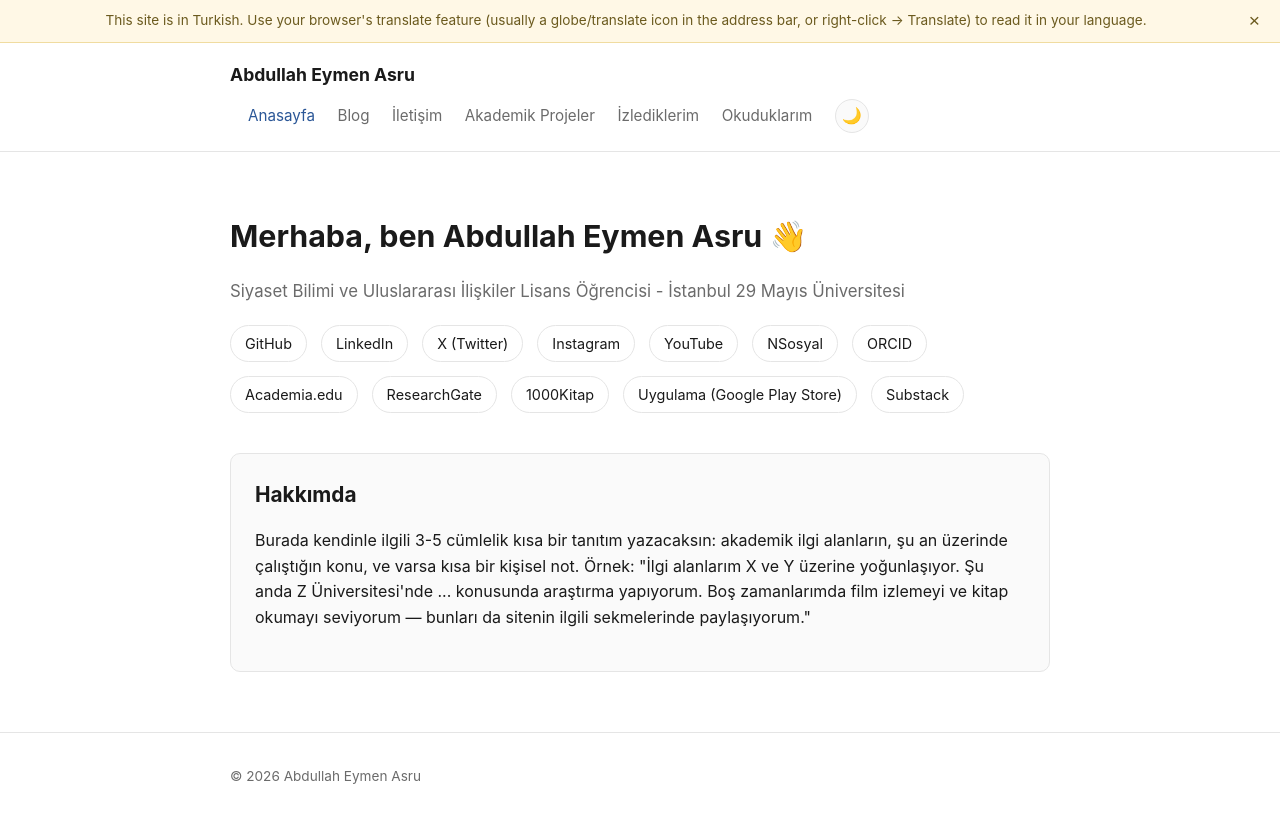
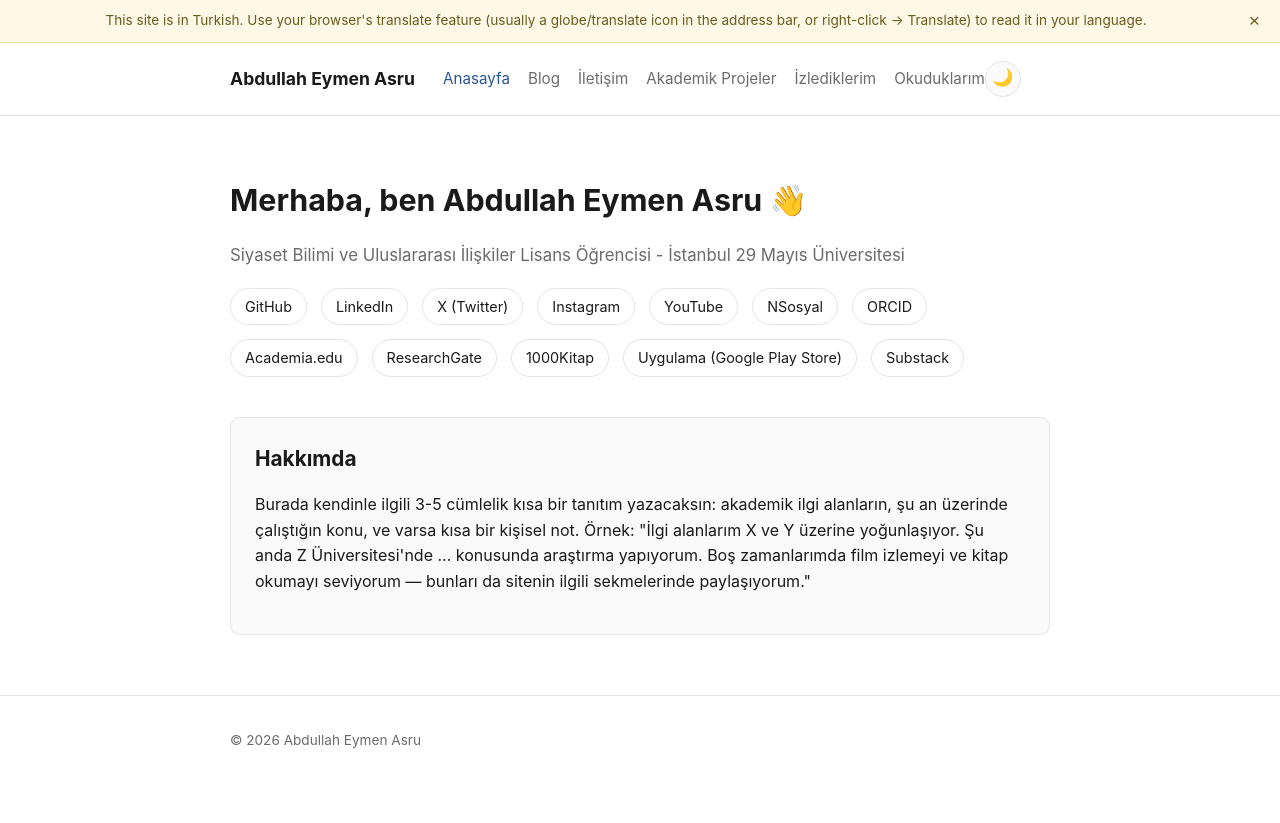
Before and after one commit to abdullah-eymen-asru/abdullah-eymen-asru.github.io, a Jekyll site: the page built from index.md, in a window 1280 px wide. Shown: the top 823 px of the page. Built offline with Jekyll 4.4.1, drawn with Linux system fonts in a browser that asks for light colours.

Commit message:
Update nav styles and theme toggle dimensions
Added flex properties to nav and adjusted theme toggle dimensions.

```diff
--- a/assets/style.css
+++ b/assets/style.css
@@ -80,6 +80,14 @@ body {
   font-size: 1.1rem;
   text-decoration: none;
   color: var(--text);
+  flex-shrink: 0;
+}
+
+nav {
+  display: flex;
+  flex-wrap: wrap;
+  align-items: center;
+  flex-grow: 1;
 }
 
 nav a {
@@ -296,16 +304,16 @@ form.contact-form button {
   display: inline-flex;
   align-items: center;
   justify-content: center;
-  width: 34px;
-  height: 34px;
-  margin-left: 18px;
+  width: 36px;
+  height: 36px;
+  flex-shrink: 0;
   border: 1px solid var(--border);
   border-radius: 50%;
   background: var(--card-bg);
   cursor: pointer;
-  font-size: 1rem;
+  font-size: 1.05rem;
   line-height: 1;
   color: var(--text);
 }
 
-.theme-toggle:hover { border-color: var(--accent); }
+.theme-toggle:hover { border-color: var(--accent); background: var(--tag-bg); }
```
